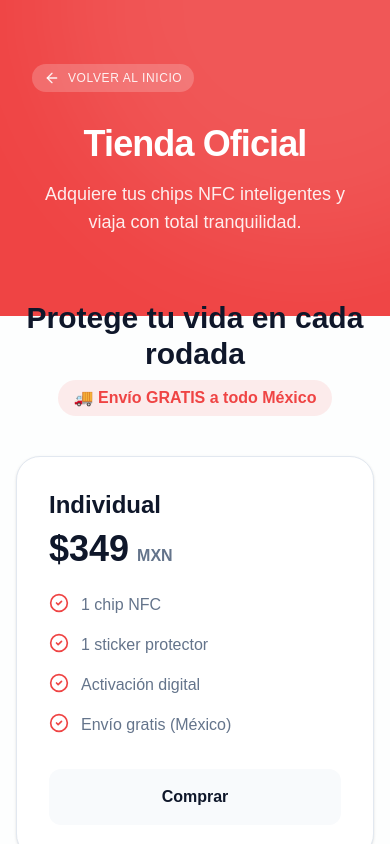
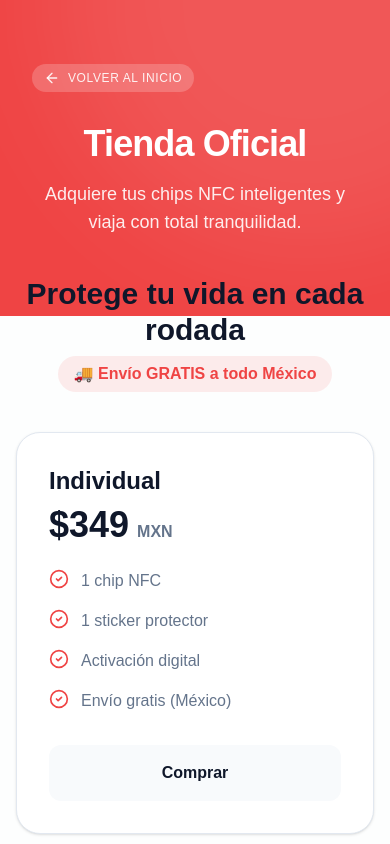
Before and after one commit to ektorromo-dev/rescue-chip, a Next.js app: page /shop in a window 390 px wide. Shown: the top 844 px of the page. Built offline with nearby package versions, Linux system fonts and the light colour scheme.

Commit message:
fix: subir titulo Protege en mobile

```diff
--- a/src/app/shop/page.tsx
+++ b/src/app/shop/page.tsx
@@ -389,7 +389,7 @@ export default function ShopPage() {
                 {/* SECCIÓN 1 - PÚBLICO GENERAL */}
                 <section>
                     <div className="text-center mb-10">
-                        <h2 className="mt-6 md:mt-0 text-3xl md:text-4xl font-extrabold text-foreground flex items-center justify-center gap-3">
+                        <h2 className="-mt-6 md:mt-0 text-3xl md:text-4xl font-extrabold text-foreground flex items-center justify-center gap-3">
                             <Users size={32} className="text-primary hidden sm:block" /> Protege tu vida en cada rodada
                         </h2>
                         <p className="text-primary font-bold mt-2 bg-primary/10 inline-block px-4 py-1.5 rounded-full">🚚 Envío GRATIS a todo México</p>
```
